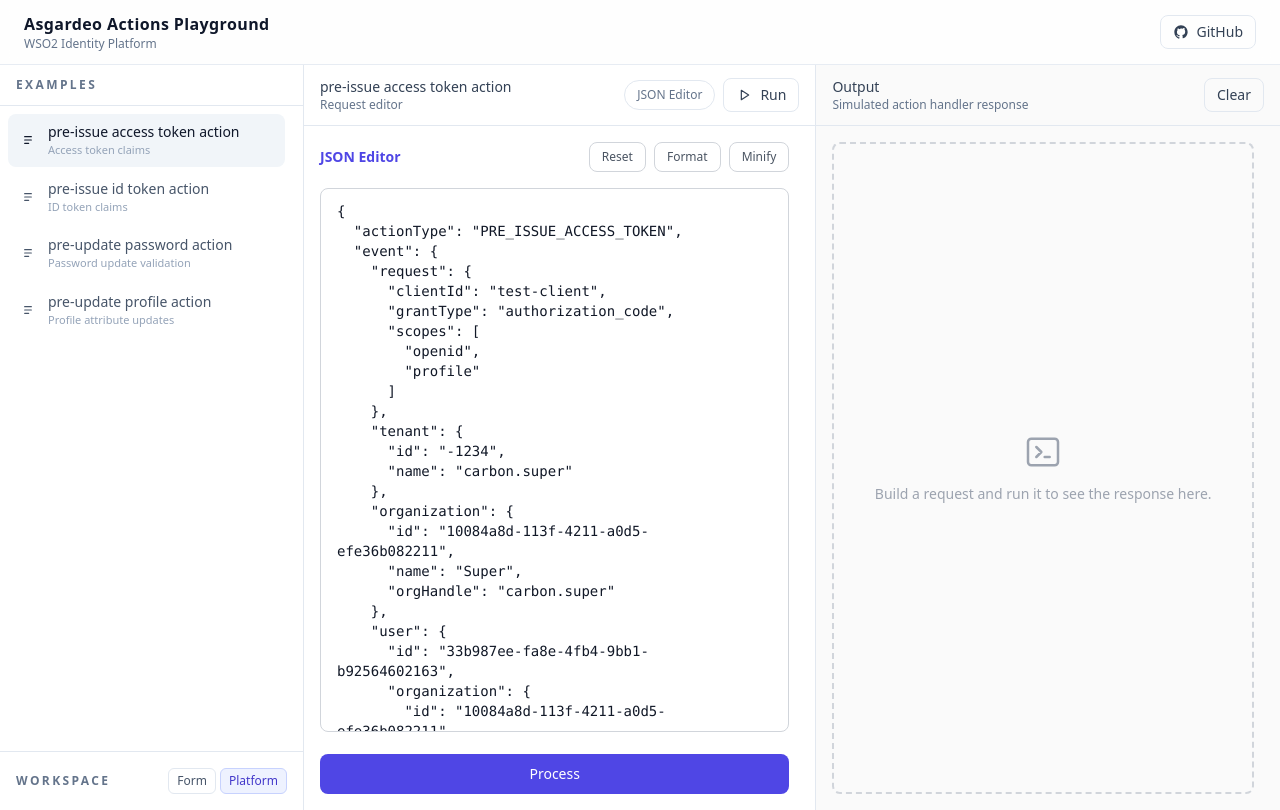
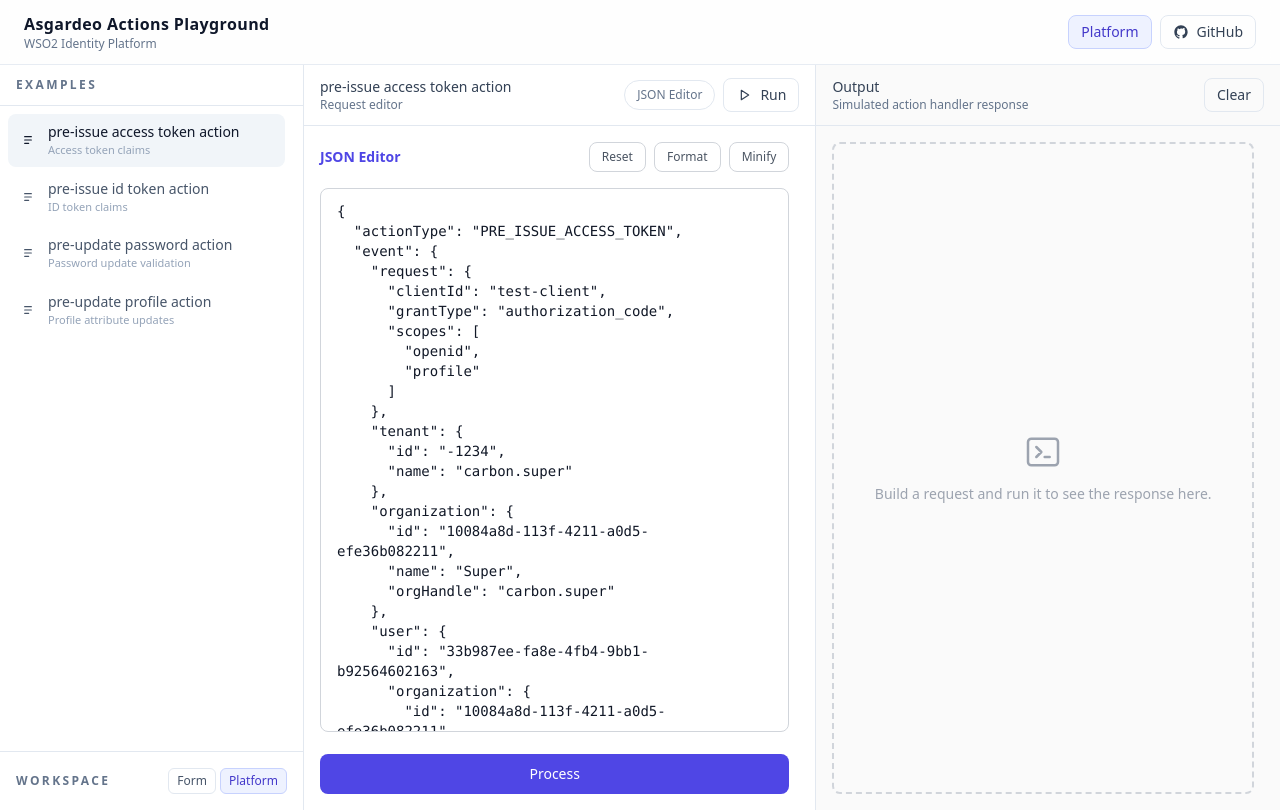
Before and after one commit to Lashen1227/asgardeo-actions-playground, a React (Vite) app: page / in a window 1280 px wide. Built offline with nearby package versions, Linux system fonts and the light colour scheme; the HTML template or start-up script is replaced by a standard one.

Commit message:
feat: add platform access button to header

```diff
--- a/src/components/Header.tsx
+++ b/src/components/Header.tsx
@@ -1,4 +1,8 @@
-export default function Header() {
+interface Props {
+  onOpenPlatform: () => void
+}
+
+export default function Header({ onOpenPlatform }: Props) {
   return (
     <header className="border-b border-slate-200/80 bg-white/90 backdrop-blur">
       <div className="flex items-center justify-between px-4 py-3 sm:px-6">
@@ -10,6 +14,13 @@ export default function Header() {
         </div>
 
         <div className="flex items-center gap-2 text-xs text-slate-500">
+          <button
+            type="button"
+            onClick={onOpenPlatform}
+            className="inline-flex items-center gap-2 rounded-lg border border-indigo-200 bg-indigo-50 px-3 py-1.5 text-indigo-700 hover:bg-indigo-100"
+          >
+            <span className="text-sm font-medium">Platform</span>
+          </button>
           <a
             href="https://github.com/Lashen1227/asgardeo-actions-playground"
             target="_blank"
```
